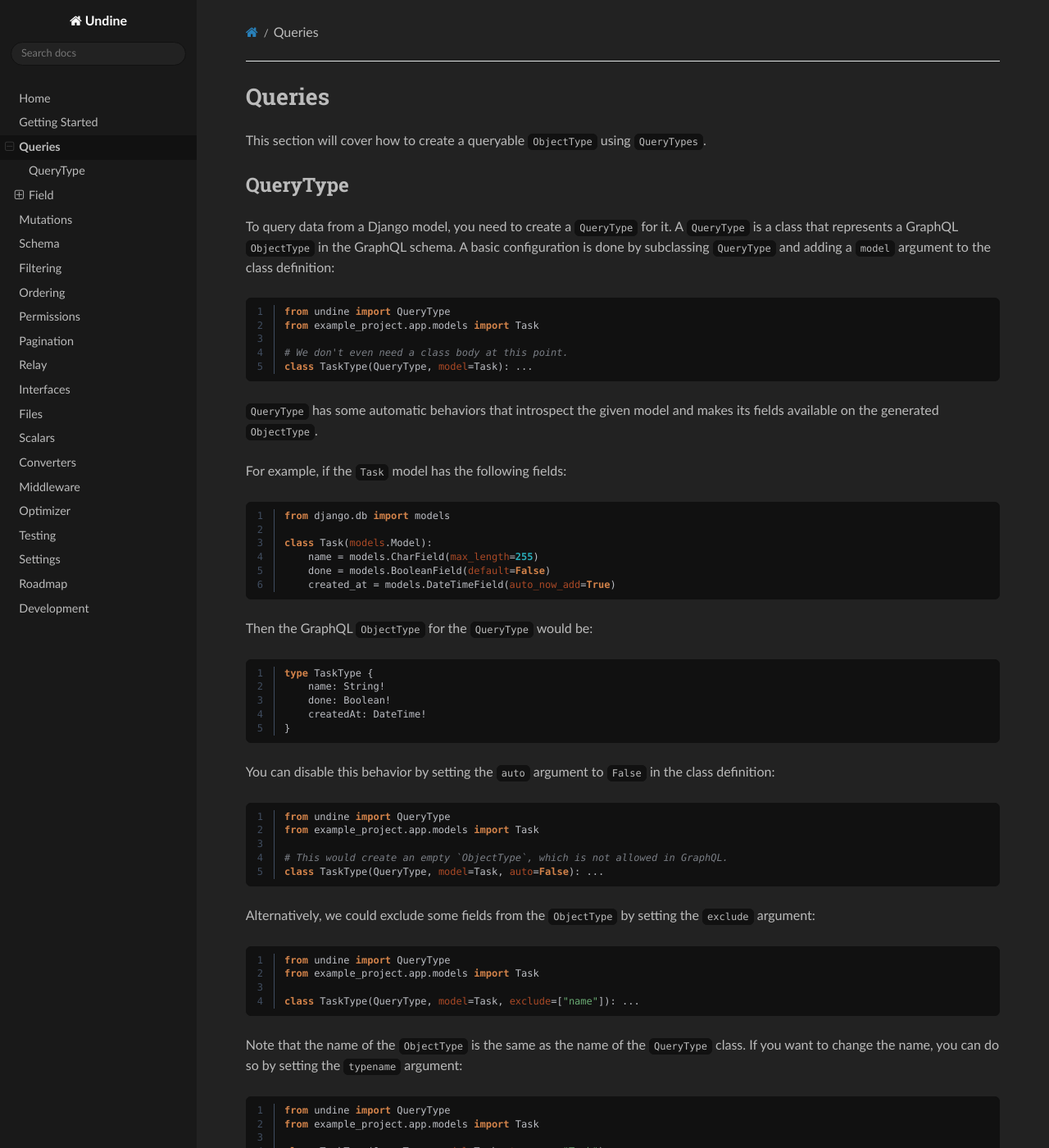
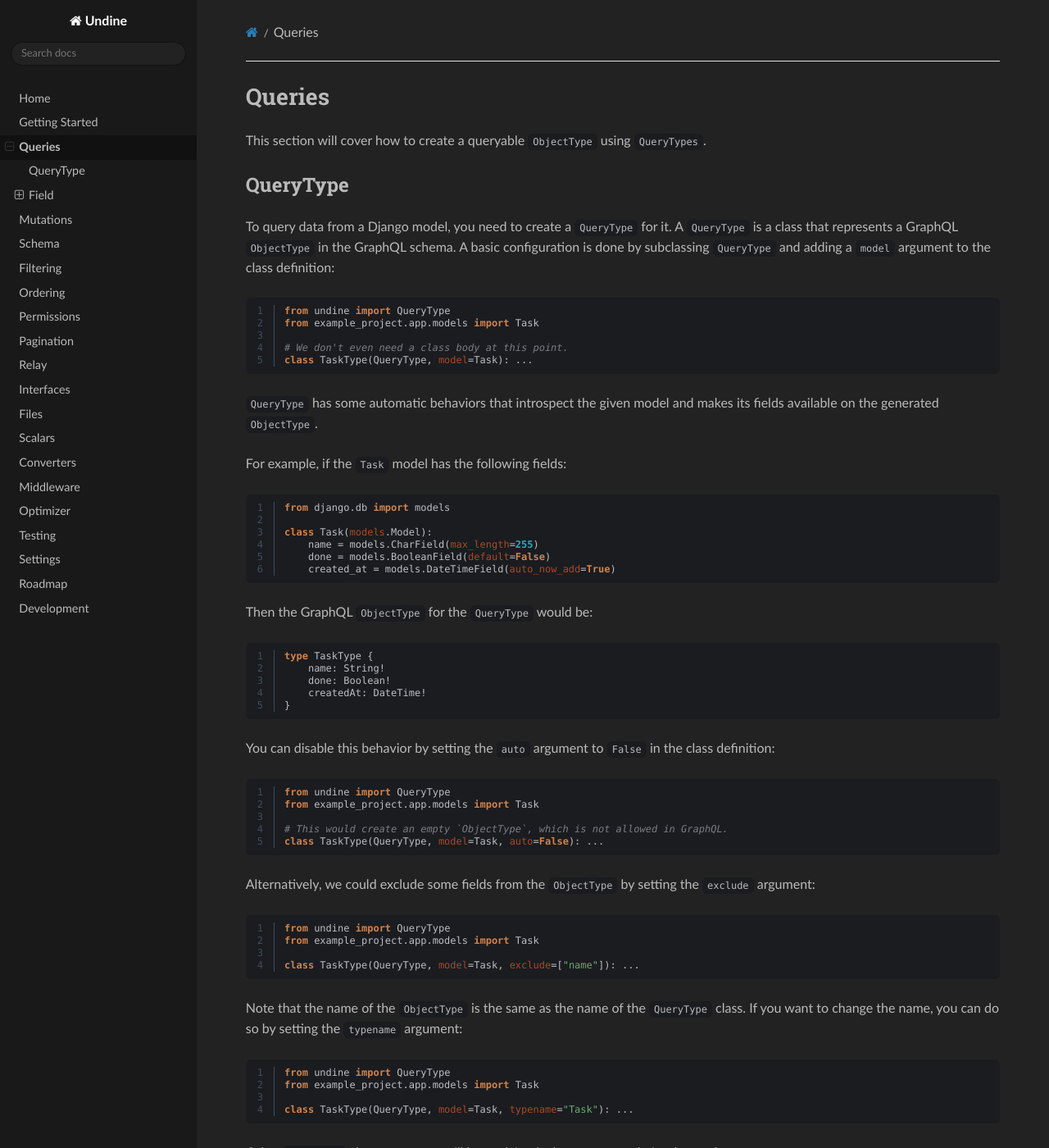
Before and after one commit to MrThearMan/undine, an MkDocs documentation site: the page built from docs/queries.md, in a window 1280 px wide and 1400 px high. Shown: the whole window at 82% size. Built offline with MkDocs 1.6.1, drawn with Linux system fonts in a browser that asks for light colours.

Commit message:
Improve code highlighting css structure

````diff
--- a/docs/css/docs.css
+++ b/docs/css/docs.css
@@ -9,11 +9,12 @@
     --undine-nav-color: #191919;
     --undine-section-color: #222222;
     --undine-active-color: #111111;
-    --undine-highlight-color: #424242;
+    --undine-quote-color: #424242;
     --undine-notice-color: #aa4926;
 
-    --undine-code-color: #111111;
+    --undine-code-color: #1a1c20;
     --undine-lineno-color: #404d60;
+    --undine-highlight-color: #23252d;
 
     --undine-scrollbar-color: #424242;
 }
@@ -166,6 +167,8 @@
 Codeblocks
 */
 .highlight {
+    color: var(--undine-text-color) !important;
+    background: var(--undine-code-color) !important;
     border: 1px solid var(--undine-code-color) !important;
     border-radius: 6px;
 
@@ -183,21 +186,32 @@
             color: var(--undine-text-color) !important;
             background: var(--undine-code-color) !important;
             border: none !important;
+            margin: 0;
             padding: 0;
-            margin: 0;
             white-space: break-spaces;
             vertical-align: middle;
 
             div {
                 pre {
-                    padding: 0 8px;
-                    background: var(--undine-code-color);
+                    padding: 0;
+                    line-height: 125%;
                     border-right: 1px solid var(--undine-lineno-color);
 
                     span {
+
+                        &.normal {
+                            padding: 0 13px;
+                        }
+
+                        &.special {
+                            padding: 0 13px;
+                            background-color: var(--undine-highlight-color);
+                        }
+
                         a {
                             color: var(--undine-lineno-color);
                         }
+
                     }
                 }
             }
@@ -215,6 +229,7 @@
 
             div {
                 pre {
+                    line-height: 125%;
                     padding: 0;
                     margin: 0;
 
@@ -223,6 +238,10 @@
                         background: var(--undine-code-color);
                         padding: 8px 12px;
                         border: none;
+
+                        .hll {
+                            background-color: var(--undine-highlight-color);
+                        }
                     }
                 }
             }
@@ -263,8 +282,8 @@
 Blockquotes
 */
 blockquote {
-    background: var(--undine-highlight-color);
-    border: 1px solid var(--undine-highlight-color);
+    background: var(--undine-quote-color);
+    border: 1px solid var(--undine-quote-color);
     border-left: 4px solid var(--undine-notice-color);
     border-top-right-radius: 6px;
     border-bottom-right-radius: 6px;
--- a/docs/css/pygments.css
+++ b/docs/css/pygments.css
@@ -1,86 +1,100 @@
-pre { line-height: 125%; }
-td.linenos .normal { color: inherit; background-color: transparent; padding-left: 5px; padding-right: 5px; }
-span.linenos { color: inherit; background-color: transparent; padding-left: 5px; padding-right: 5px; }
-td.linenos .special { color: #000000; background-color: #ffffc0; padding-left: 5px; padding-right: 5px; }
-span.linenos.special { color: #000000; background-color: #ffffc0; padding-left: 5px; padding-right: 5px; }
-.highlight .hll { background-color: #333333 }
-.highlight { background: #111111; color: #BCBEC4 }
-.highlight .c { color: #008800; font-style: italic; background-color: #0f140f } /* Comment */
+/*
+Code highlighting: https://pygments.org/docs/tokens/
+*/
+
+.highlight .bp { color: #94558D } /* Name.Builtin.Pseudo */
+
+.highlight .c { color: #008800; font-style: italic; } /* Comment */
+.highlight .c1 { color: #7A7E85; font-style: italic; } /* Comment.Single */
+.highlight .ch { color: #7A7E85; font-style: italic; } /* Comment.Hashbang */
+.highlight .cm { color: #7A7E85; font-style: italic; } /* Comment.Multiline */
+.highlight .cp { color: #ff0007; font-weight: bold; font-style: italic; } /* Comment.Preproc */
+.highlight .cpf { color: #008800; font-style: italic; } /* Comment.PreprocFile */
+.highlight .cs { color: #67a37c; font-style: italic; } /* Comment.Special */
+
+.highlight .dl { color: #67a37c } /* Literal.String.Delimiter */
+
 .highlight .err { color: #BCBEC4 } /* Error */
+
 .highlight .esc { color: #BCBEC4 } /* Escape */
+
+.highlight .fm { color: #B200B2; font-weight: bold } /* Name.Function.Magic */
+
 .highlight .g { color: #BCBEC4 } /* Generic */
-.highlight .k { color: #d3834a; font-weight: bold } /* Keyword */
-.highlight .l { color: #BCBEC4 } /* Literal */
-.highlight .n { color: #BCBEC4 } /* Name */
-.highlight .o { color: #BCBEC4 } /* Operator */
-.highlight .x { color: #BCBEC4 } /* Other */
-.highlight .p { color: #BCBEC4 } /* Punctuation */
-.highlight .ch { color: #008800; font-style: italic; background-color: #111111 } /* Comment.Hashbang */
-.highlight .cm { color: #008800; font-style: italic; background-color: #111111 } /* Comment.Multiline */
-.highlight .cp { color: #ff0007; font-weight: bold; font-style: italic; background-color: #111111 } /* Comment.Preproc */
-.highlight .cpf { color: #008800; font-style: italic; background-color: #111111 } /* Comment.PreprocFile */
-.highlight .c1 { color: #7A7E85; font-style: italic; background-color: #111111 } /* Comment.Single */
-.highlight .cs { color: #008800; font-style: italic; background-color: #111111 } /* Comment.Special */
 .highlight .gd { color: #BCBEC4 } /* Generic.Deleted */
 .highlight .ge { color: #BCBEC4 } /* Generic.Emph */
 .highlight .ges { color: #BCBEC4 } /* Generic.EmphStrong */
-.highlight .gr { color: #BCBEC4 } /* Generic.Error */
 .highlight .gh { color: #BCBEC4; font-weight: bold } /* Generic.Heading */
 .highlight .gi { color: #BCBEC4 } /* Generic.Inserted */
-.highlight .go { color: #444444; background-color: #222222 } /* Generic.Output */
+.highlight .go { color: #BCBEC4 } /* Generic.Output */
 .highlight .gp { color: #BCBEC4 } /* Generic.Prompt */
+.highlight .gr { color: #BCBEC4 } /* Generic.Error */
 .highlight .gs { color: #BCBEC4 } /* Generic.Strong */
+.highlight .gt { color: #BCBEC4 } /* Generic.Traceback */
 .highlight .gu { color: #BCBEC4; font-weight: bold } /* Generic.Subheading */
-.highlight .gt { color: #BCBEC4 } /* Generic.Traceback */
+
+.highlight .il { color: #2AACB8; font-weight: bold } /* Literal.Number.Integer.Long */
+
+.highlight .k { color: #d3834a; font-weight: bold } /* Keyword */
 .highlight .kc { color: #d3834a; font-weight: bold } /* Keyword.Constant */
 .highlight .kd { color: #d3834a; font-weight: bold } /* Keyword.Declaration */
 .highlight .kn { color: #d3834a; font-weight: bold } /* Keyword.Namespace */
 .highlight .kp { color: #d3834a } /* Keyword.Pseudo */
 .highlight .kr { color: #d3834a; font-weight: bold } /* Keyword.Reserved */
-.highlight .kt { color: #cdcaa9; font-weight: bold } /* Keyword.Type */
+.highlight .kt { color: #d3834a; font-weight: bold } /* Keyword.Type */
+
+.highlight .l { color: #BCBEC4 } /* Literal */
 .highlight .ld { color: #BCBEC4 } /* Literal.Date */
-.highlight .m { color: #0086f7; font-weight: bold } /* Literal.Number */
-.highlight .s { color: #0086d2 } /* Literal.String */
-.highlight .na { color: #ff0086; font-weight: bold } /* Name.Attribute */
-.highlight .nb { color: #8888c6 } /* Name.Builtin */
-.highlight .nc { color: #BCBEC4 } /* Name.Class */
-.highlight .no { color: #0086d2 } /* Name.Constant */
-.highlight .nd { color: #b3ae60 } /* Name.Decorator */
-.highlight .ni { color: #BCBEC4 } /* Name.Entity */
-.highlight .ne { color: #8888c6 } /* Name.Exception */
-.highlight .nf { color: #56a8f5; font-weight: bold } /* Name.Function */
-.highlight .nl { color: #BCBEC4 } /* Name.Label */
-.highlight .nn { color: #BCBEC4 } /* Name.Namespace */
-.highlight .nx { color: #BCBEC4 } /* Name.Other */
-.highlight .py { color: #BCBEC4 } /* Name.Property */
-.highlight .nt { color: #d3834a; font-weight: bold } /* Name.Tag */
-.highlight .nv { color: #d3834a } /* Name.Variable */
-.highlight .ow { color: #BCBEC4 } /* Operator.Word */
-.highlight .pm { color: #BCBEC4 } /* Punctuation.Marker */
-.highlight .w { color: #888888 } /* Text.Whitespace */
+
+.highlight .m { color: #2AACB8; font-weight: bold } /* Literal.Number */
 .highlight .mb { color: #2AACB8; font-weight: bold } /* Literal.Number.Bin */
 .highlight .mf { color: #2AACB8; font-weight: bold } /* Literal.Number.Float */
 .highlight .mh { color: #2AACB8; font-weight: bold } /* Literal.Number.Hex */
 .highlight .mi { color: #2AACB8; font-weight: bold } /* Literal.Number.Integer */
 .highlight .mo { color: #2AACB8; font-weight: bold } /* Literal.Number.Oct */
+
+.highlight .n { color: #BCBEC4 } /* Name */
+.highlight .na { color: #ff0086; font-weight: bold } /* Name.Attribute */
+.highlight .nb { color: #8888c6 } /* Name.Builtin */
+.highlight .nc { color: #BCBEC4 } /* Name.Class */
+.highlight .nd { color: #b3ae60 } /* Name.Decorator */
+.highlight .ne { color: #8888c6 } /* Name.Exception */
+.highlight .nf { color: #56a8f5; font-weight: bold } /* Name.Function */
+.highlight .ni { color: #BCBEC4 } /* Name.Entity */
+.highlight .nl { color: #BCBEC4 } /* Name.Label */
+.highlight .nn { color: #BCBEC4 } /* Name.Namespace */
+.highlight .no { color: #0086d2 } /* Name.Constant */
+.highlight .nt { color: #d3834a; font-weight: bold } /* Name.Tag */
+.highlight .nv { color: #d3834a } /* Name.Variable */
+.highlight .nx { color: #BCBEC4 } /* Name.Other */
+
+.highlight .o { color: #BCBEC4 } /* Operator */
+.highlight .ow { color: #BCBEC4 } /* Operator.Word */
+
+.highlight .p { color: #BCBEC4 } /* Punctuation */
+.highlight .pm { color: #BCBEC4 } /* Punctuation.Marker */
+.highlight .py { color: #BCBEC4 } /* Name.Property */
+.highlight .p + .n:has( + .o) { color: #aa4926 } /* Highligh keyword argument keywords (not perfect) */
+
+.highlight .s { color: #6AAB73 } /* Literal.String */
+.highlight .s1 { color: #6AAB73 } /* Literal.String.Single */
+.highlight .s2 { color: #6AAB73 } /* Literal.String.Double */
 .highlight .sa { color: #6AAB73 } /* Literal.String.Affix */
 .highlight .sb { color: #6AAB73 } /* Literal.String.Backtick */
 .highlight .sc { color: #6AAB73 } /* Literal.String.Char */
-.highlight .dl { color: #6AAB73 } /* Literal.String.Delimiter */
 .highlight .sd { color: #5f826b } /* Literal.String.Doc */
-.highlight .s2 { color: #6AAB73 } /* Literal.String.Double */
 .highlight .se { color: #6AAB73 } /* Literal.String.Escape */
 .highlight .sh { color: #6AAB73 } /* Literal.String.Heredoc */
 .highlight .si { color: #6AAB73 } /* Literal.String.Interpol */
+.highlight .sr { color: #6AAB73 } /* Literal.String.Regex */
+.highlight .ss { color: #6AAB73 } /* Literal.String.Symbol */
 .highlight .sx { color: #6AAB73 } /* Literal.String.Other */
-.highlight .sr { color: #6AAB73 } /* Literal.String.Regex */
-.highlight .s1 { color: #6AAB73 } /* Literal.String.Single */
-.highlight .ss { color: #6AAB73 } /* Literal.String.Symbol */
-.highlight .bp { color: #94558D } /* Name.Builtin.Pseudo */
-.highlight .fm { color: #B200B2; font-weight: bold } /* Name.Function.Magic */
+
 .highlight .vc { color: #d3834a } /* Name.Variable.Class */
 .highlight .vg { color: #d3834a } /* Name.Variable.Global */
 .highlight .vi { color: #d3834a } /* Name.Variable.Instance */
 .highlight .vm { color: #d3834a } /* Name.Variable.Magic */
-.highlight .il { color: #0086f7; font-weight: bold } /* Literal.Number.Integer.Long */
-.highlight .p + .n:has( + .o) { color: #aa4926 } /* Highligh keyword argument keywords (not perfect) */
+
+.highlight .w { color: #888888 } /* Text.Whitespace */
+
+.highlight .x { color: #BCBEC4 } /* Other */
--- a/docs/queries.md
+++ b/docs/queries.md
@@ -112,7 +112,7 @@
 
 Let's say we add a `Project` model and a ForeignKey to the `Task` model:
 
-```python
+```python hl_lines="3 4 11"
 from django.db import models
 
 class Project(models.Model):
````
